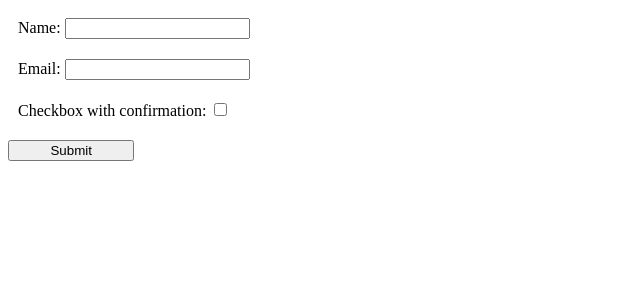
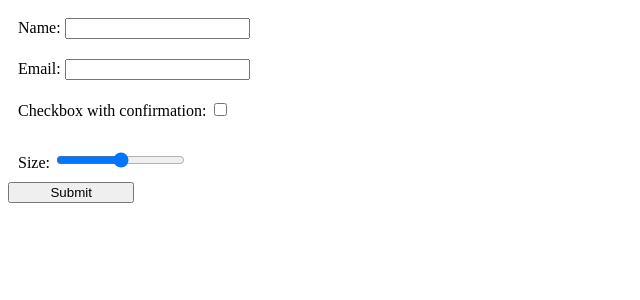
Before and after one commit to shahrzadJavadiKoushesh/AsanPadrakht-Internship, an Angular app in the folder dynamicForms/: page / in a window 1280 px wide. Shown: the top 300 px of the page, without its empty margins (0-640 px from the left). Built offline with nearby package versions, Linux system fonts and the light colour scheme.

Commit message:
add range input

```diff
--- a/dynamicForms/src/app/form-service.service.ts
+++ b/dynamicForms/src/app/form-service.service.ts
@@ -57,7 +57,21 @@ export class FormServiceService {
       "value": '',
       "hidden": "true",
       "mandatory": false
-    }
+    },
+    {
+      "field": "range",
+      "label": "Size",
+      "type": "range",
+      "value": "",
+      "options": {
+        "min": "0",
+        "max": "100",
+        "step": "1",
+        "icon": "sunny"
+      },
+      "hidden": "false",
+      "validations": []
+    },
   ]
 
   getFormStructure() {
```
